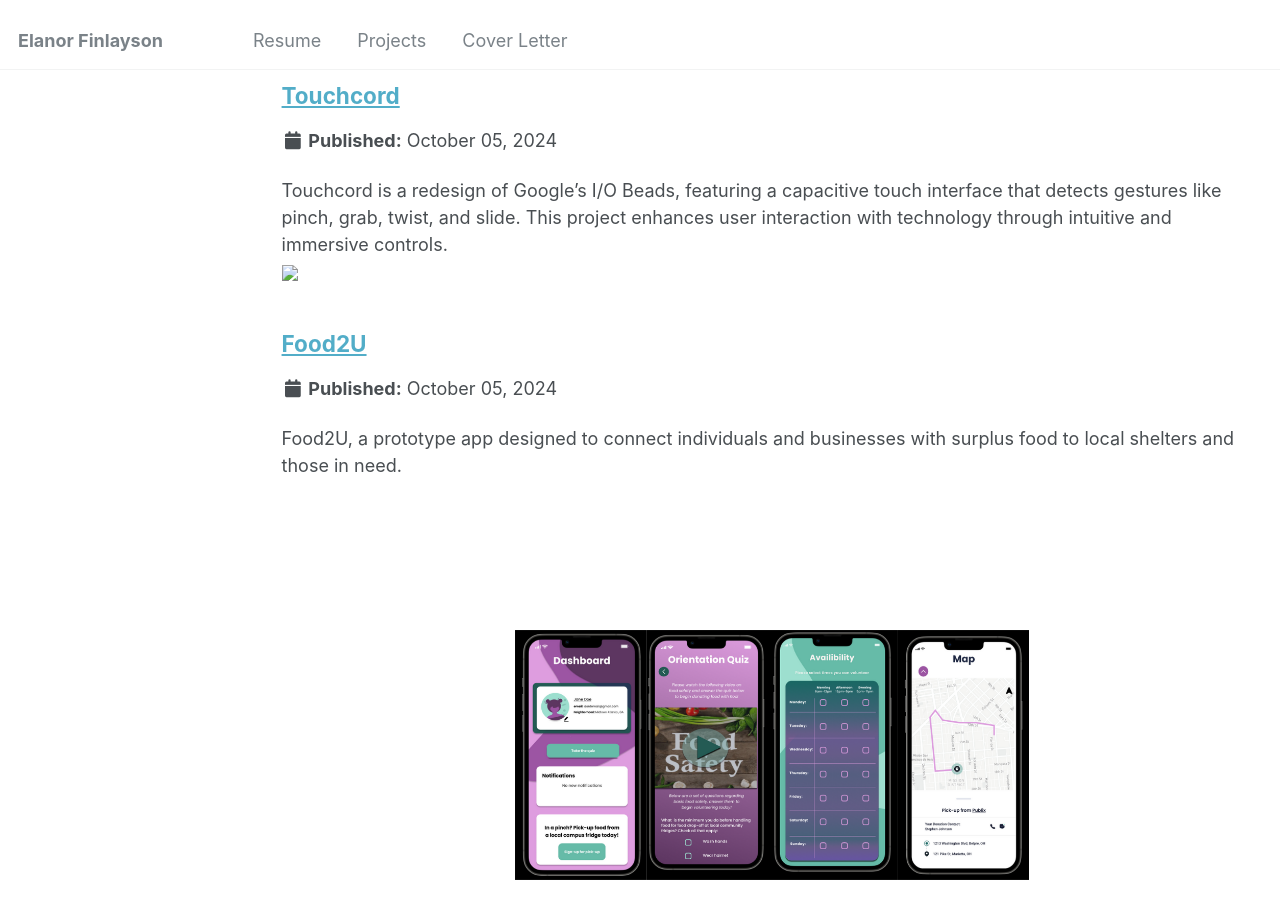
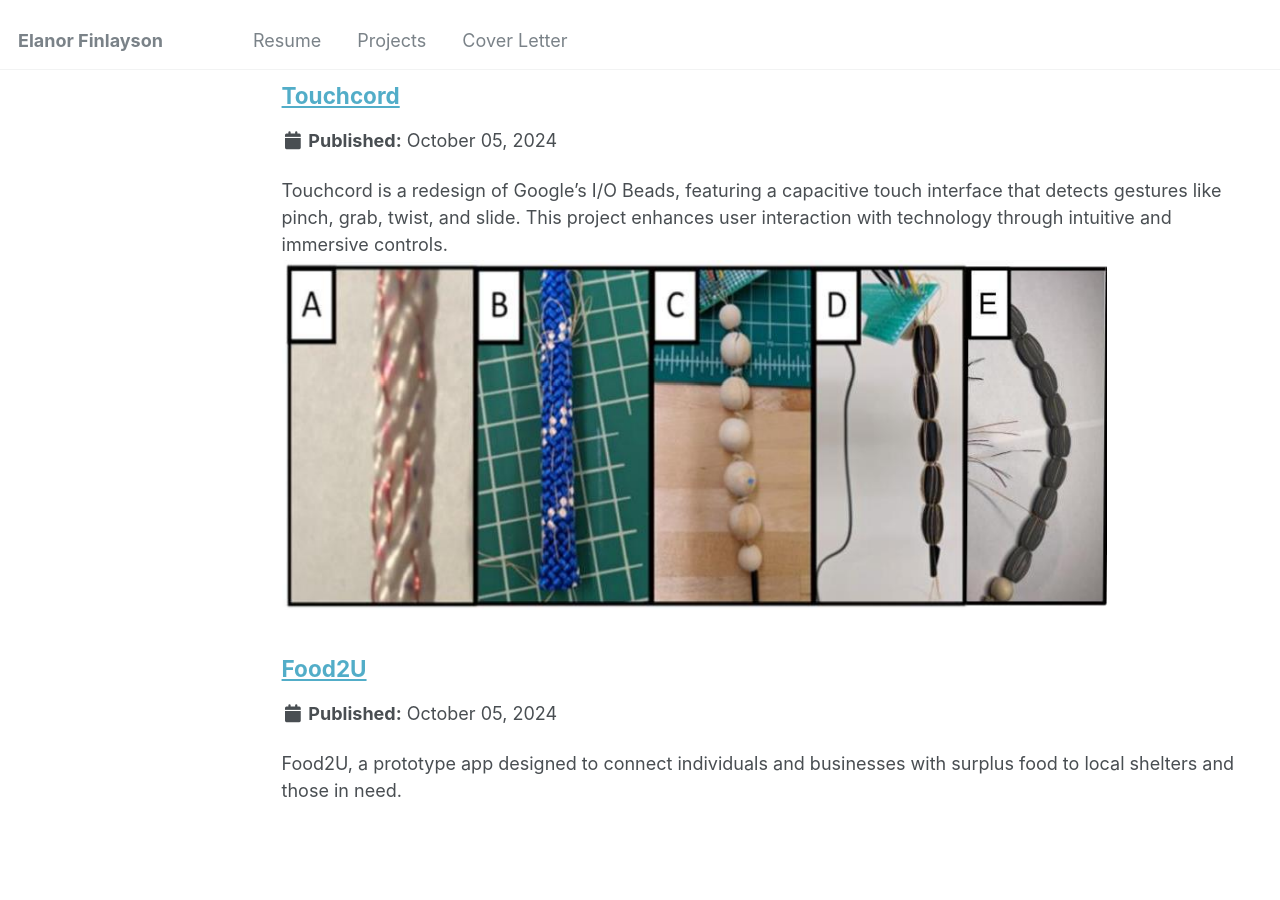
Before and after one commit to efin396/efin396.github.io, a Jekyll site: the page built from _pages/portfolio.html, in a window 1280 px wide and 900 px high, scrolled down 646 px. Built offline with Jekyll 4.4.1, drawn with Linux system fonts in a browser that asks for light colours.

Commit message:
Update portfolio-3.html

```diff
--- a/_portfolio/portfolio-3.html
+++ b/_portfolio/portfolio-3.html
@@ -1,6 +1,6 @@
 ---
 title: "Touchcord"
-excerpt: "Touchcord is a redesign of Google's I/O Beads, featuring a capacitive touch interface that detects gestures like pinch, grab, twist, and slide. This project enhances user interaction with technology through intuitive and immersive controls. <br/><img src='images/touchcord.png'>"
+excerpt: "Touchcord is a redesign of Google's I/O Beads, featuring a capacitive touch interface that detects gestures like pinch, grab, twist, and slide. This project enhances user interaction with technology through intuitive and immersive controls. <br/><img src='/images/touchcord.png'>"
 collection: portfolio
 ---
 
```
